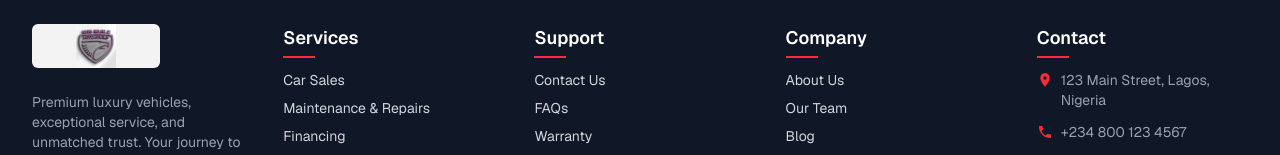
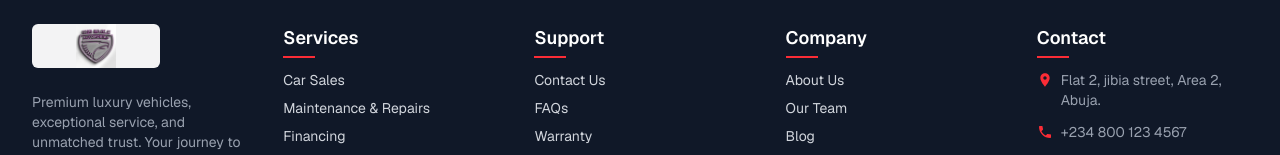
Before and after one commit to adenisrael97/Iriseagle, a Next.js app: page /more/book-after-sales in a window 1280 px wide. Shown: the part 2363-2518 px from the top of the page. Built offline with nearby package versions, Linux system fonts and the light colour scheme.

Commit message:
Update company address in footer to Flat 2, jibia street, Area 2, Abuja.

```diff
--- a/src/Component/Footer.js
+++ b/src/Component/Footer.js
@@ -139,7 +139,7 @@ export default function Footer() {
             <ul className="space-y-3 text-sm text-gray-400">
               <li className="flex items-start gap-2">
                 <IconMapMarker className="w-4 h-4 text-red-500 mt-0.5 shrink-0" />
-                <span>123 Main Street, Lagos, Nigeria</span>
+                <span>Flat 2, jibia street, Area 2, Abuja.</span>
               </li>
               <li className="flex items-center gap-2">
                 <IconPhone className="w-4 h-4 text-red-500 shrink-0" />
```
